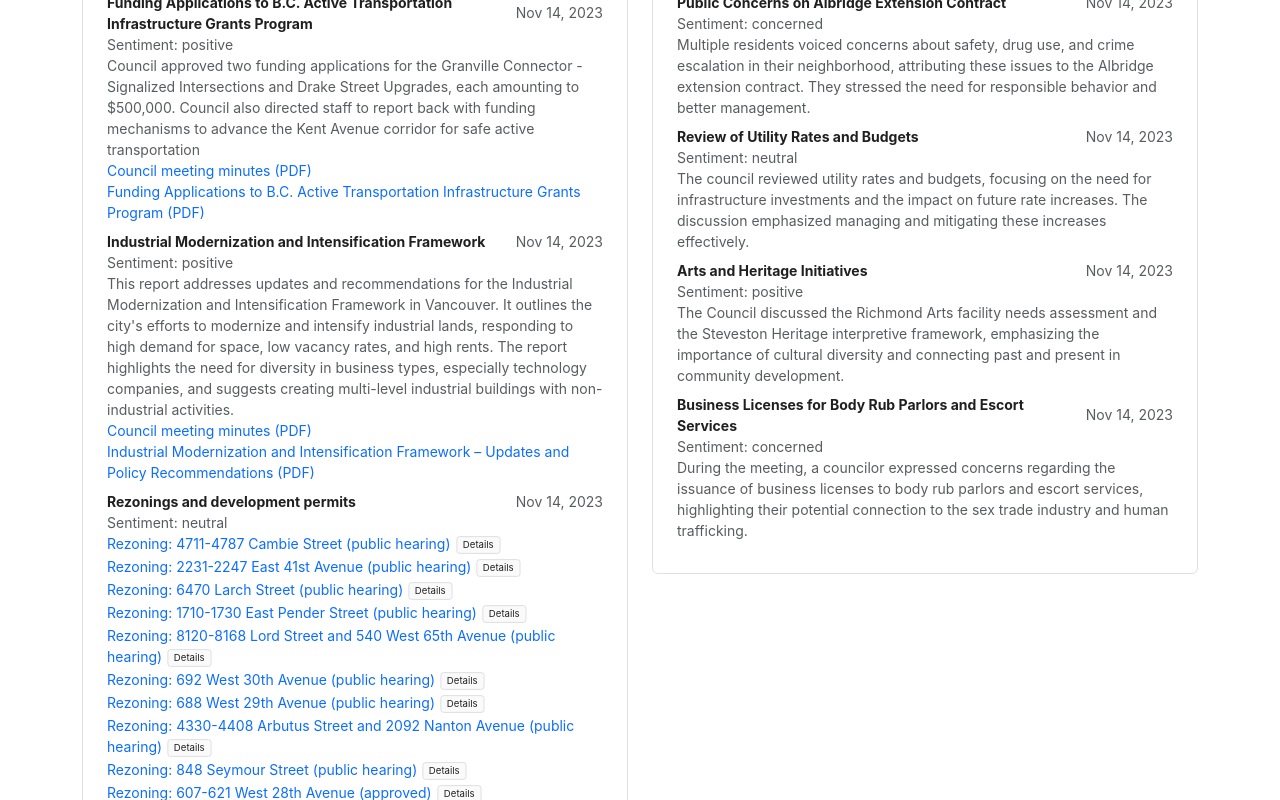
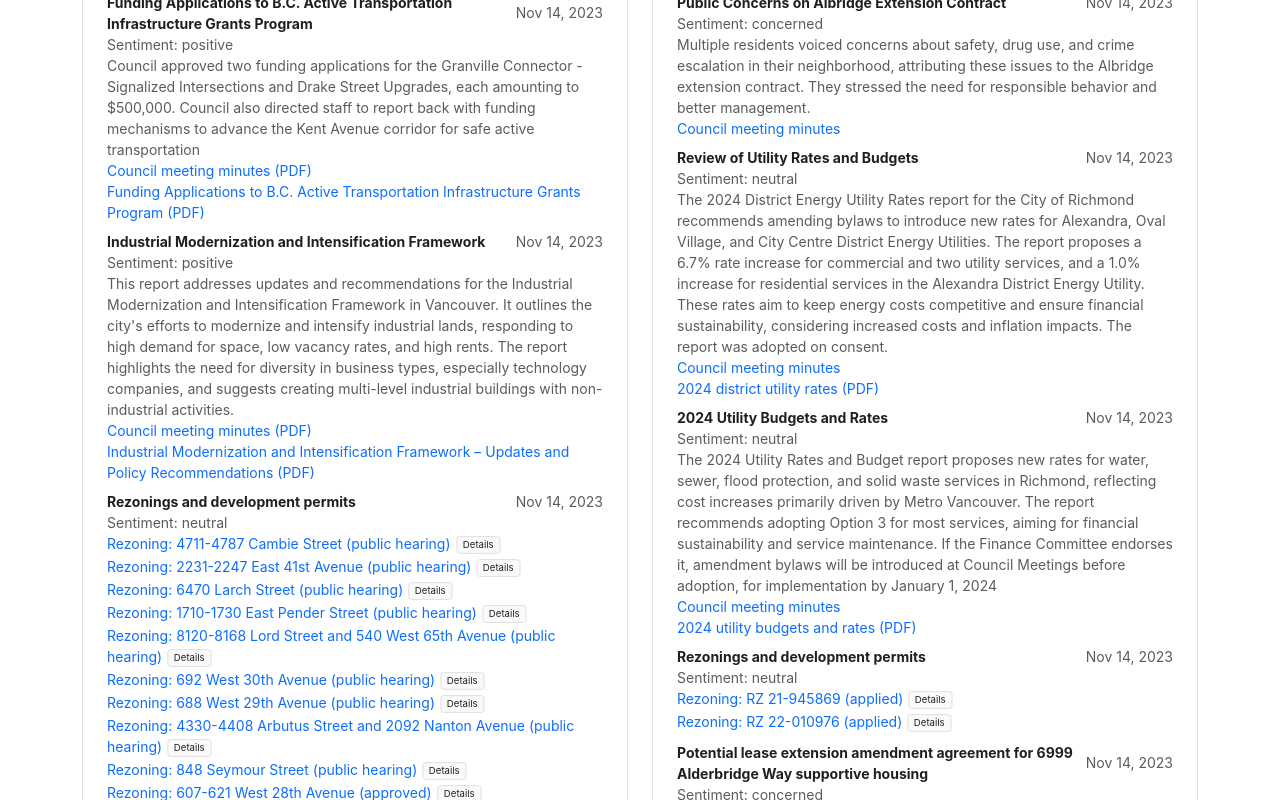
Before and after one commit to albertkim/gridview-analytics-web, a React (Create React App) app: page /news in a window 1280 px wide. Shown: the part 360-1160 px from the top of the page. Built offline with nearby package versions, Linux system fonts and the light colour scheme.

Commit message:
Added richmond data

```diff
--- a/src/pages/NewsPage/index.tsx
+++ b/src/pages/NewsPage/index.tsx
@@ -230,34 +230,86 @@ const newsData = {
       city: 'Richmond',
       date: 'Nov 14, 2023',
       meetingType: 'council',
-      links: []
+      links: [
+        {
+          title: 'Council meeting minutes',
+          url: 'https://citycouncil.richmond.ca/agendas/council/111423_minutes.htm'
+        }
+      ]
     },
     {
       title: 'Review of Utility Rates and Budgets',
-      summary: "The council reviewed utility rates and budgets, focusing on the need for infrastructure investments and the impact on future rate increases. The discussion emphasized managing and mitigating these increases effectively.",
+      summary: "The 2024 District Energy Utility Rates report for the City of Richmond recommends amending bylaws to introduce new rates for Alexandra, Oval Village, and City Centre District Energy Utilities. The report proposes a 6.7% rate increase for commercial and two utility services, and a 1.0% increase for residential services in the Alexandra District Energy Utility. These rates aim to keep energy costs competitive and ensure financial sustainability, considering increased costs and inflation impacts. The report was adopted on consent.",
       sentiment: 'neutral',
       city: 'Richmond',
       date: 'Nov 14, 2023',
       meetingType: 'council',
-      links: []
+      links: [
+        {
+          title: 'Council meeting minutes',
+          url: 'https://citycouncil.richmond.ca/agendas/council/111423_minutes.htm'
+        },
+        {
+          title: '2024 district utility rates (PDF)',
+          url: 'https://citycouncil.richmond.ca/__shared/assets/1-_2024_district_energy_utility_rates70626.pdf'
+        }
+      ]
     },
     {
-      title: 'Arts and Heritage Initiatives',
-      summary: "The Council discussed the Richmond Arts facility needs assessment and the Steveston Heritage interpretive framework, emphasizing the importance of cultural diversity and connecting past and present in community development.",
-      sentiment: 'positive',
+      title: '2024 Utility Budgets and Rates',
+      summary: "The 2024 Utility Rates and Budget report proposes new rates for water, sewer, flood protection, and solid waste services in Richmond, reflecting cost increases primarily driven by Metro Vancouver. The report recommends adopting Option 3 for most services, aiming for financial sustainability and service maintenance. If the Finance Committee endorses it, amendment bylaws will be introduced at Council Meetings before adoption, for implementation by January 1, 2024",
+      sentiment: 'neutral',
       city: 'Richmond',
       date: 'Nov 14, 2023',
       meetingType: 'council',
-      links: []
+      links: [
+        {
+          title: 'Council meeting minutes',
+          url: 'https://citycouncil.richmond.ca/agendas/council/111423_minutes.htm'
+        },
+        {
+          title: '2024 utility budgets and rates (PDF)',
+          url: 'https://citycouncil.richmond.ca/__shared/assets/2-2024_utility_rates_budget70627.pdf'
+        }
+      ]
     },
     {
-      title: 'Business Licenses for Body Rub Parlors and Escort Services',
-      summary: "During the meeting, a councilor expressed concerns regarding the issuance of business licenses to body rub parlors and escort services, highlighting their potential connection to the sex trade industry and human trafficking.",
+      title: 'Rezonings and development permits',
+      summary: '',
+      sentiment: 'neutral',
+      city: 'Richmond',
+      date: 'Nov 14, 2023',
+      meetingType: 'council',
+      links: [
+        {
+          title: 'Rezoning: RZ 21-945869 (applied)',
+          url: 'https://citycouncil.richmond.ca/__shared/assets/Application_by_Terra_8120_Number_1_Road_Limited_Partnership_for_Rezoning70635.pdf',
+          summary: 'Terra 8120 Number 1 Road Limited Partnership proposes rezoning 8120 and 8140 No. 1 Road from "Single Detached (RS1/E)" to "Low Density Townhouses (RTL4)". Recommended for first reading, this change aims to develop nine townhouses with vehicle access from No. 1 Road'
+        },
+        {
+          title: 'Rezoning: RZ 22-010976 (applied)',
+          url: 'https://citycouncil.richmond.ca/__shared/assets/Application_by_Navreet_Gill_for_Rezoning_at_11831_11833_Seabrook_Crescent70634.pdf',
+          summary: 'Navreet Gill seeks rezoning of 11831/11833 Seabrook Crescent from "Single Detached (RS1/E)" to "Single Detached (RS2/B)" to subdivide into two single-family lots, each with secondary suites and vehicle access from Seabrook Crescent, recommended for first reading.'
+        }
+      ]
+    },
+    {
+      title: 'Potential lease extension amendment agreement for 6999 Alderbridge Way supportive housing',
+      summary: "Proposal for extending Alderbridge Supportive Housing's lease with PRHC until December 31, 2027, includes authorizing staff to negotiate and execute the amendment. The motion prompted discussion on local concerns like public drug use, homelessness, safety, and the fate of current residents, with suggestions for creative solutions and increased accountability from BC Housing and RainCity. Plans to reconvene the Community Advisory Committee, disbanded due to low attendance, were also discussed.",
       sentiment: 'concerned',
       city: 'Richmond',
       date: 'Nov 14, 2023',
       meetingType: 'council',
-      links: []
+      links: [
+        {
+          title: 'Council meeting minutes',
+          url: 'https://citycouncil.richmond.ca/agendas/council/111423_minutes.htm'
+        },
+        {
+          title: 'Potential lease extension amendment agreement for 6999 Alderbridge Way supportive housing (PDF)',
+          url: 'https://citycouncil.richmond.ca/__shared/assets/_3_-_Potential_Lease_Extention70650.pdf'
+        }
+      ]
     },
     {
       title: 'Park prioritization framework',
```
